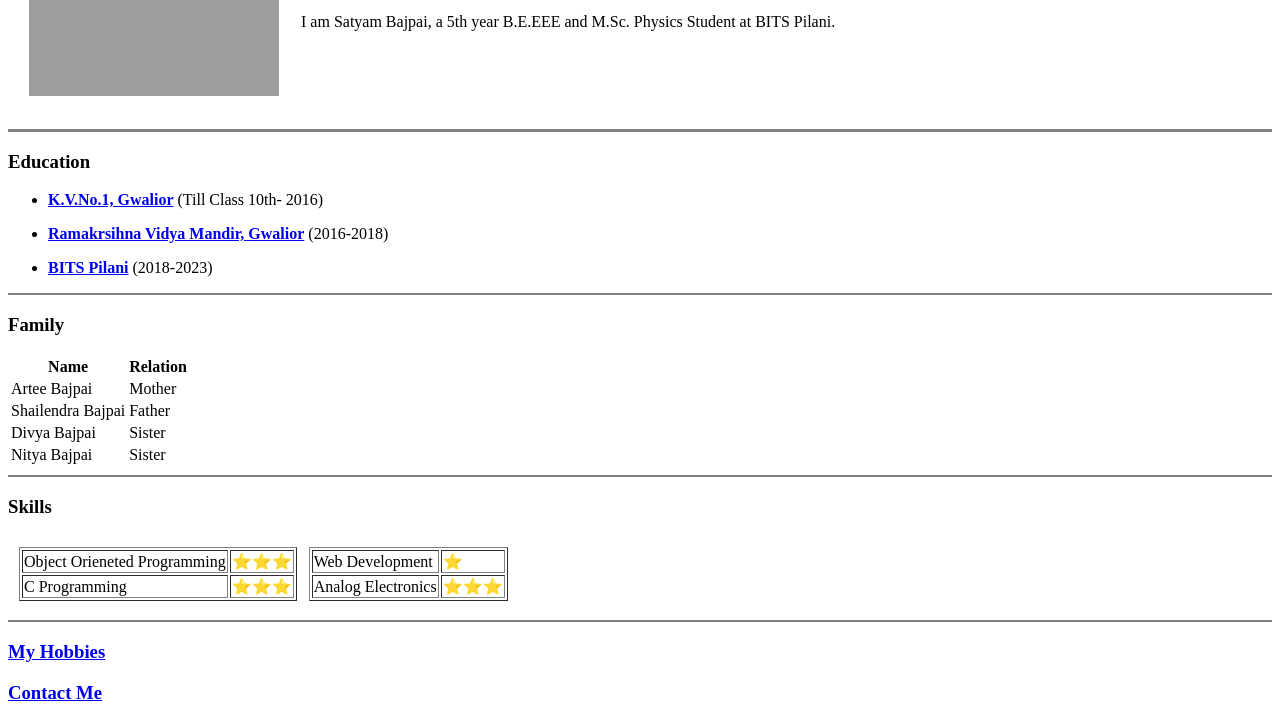
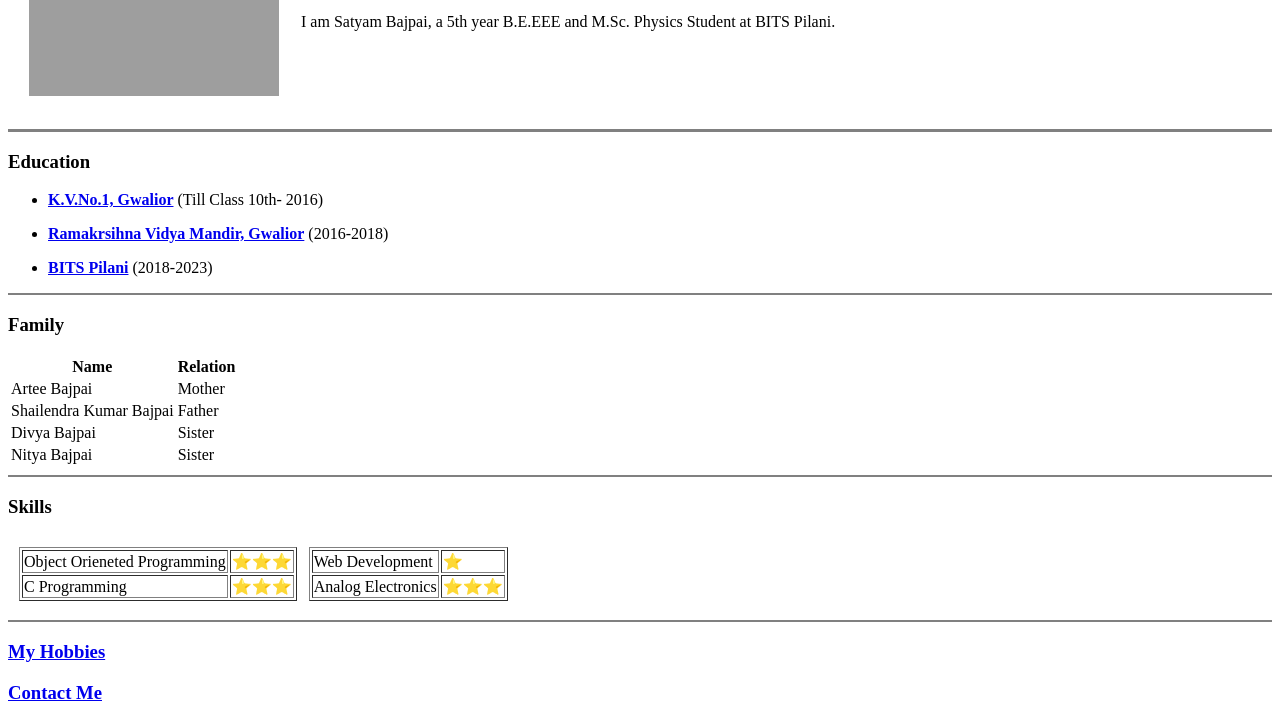
Before and after one commit to satyam741/cv, a plain HTML site: page index.html in a window 1280 px wide. Shown: the part 183-905 px from the top of the page. Drawn offline with Linux system fonts and the light colour scheme; grey boxes are pictures that could not be loaded.

Commit message:
Update index.html

```diff
--- a/index.html
+++ b/index.html
@@ -47,7 +47,7 @@
         <td>Mother</td>
       </tr>
       <tr>
-        <td>Shailendra Bajpai</td>
+        <td>Shailendra Kumar Bajpai</td>
         <td>Father</td>
       </tr>
       <tr>
```
